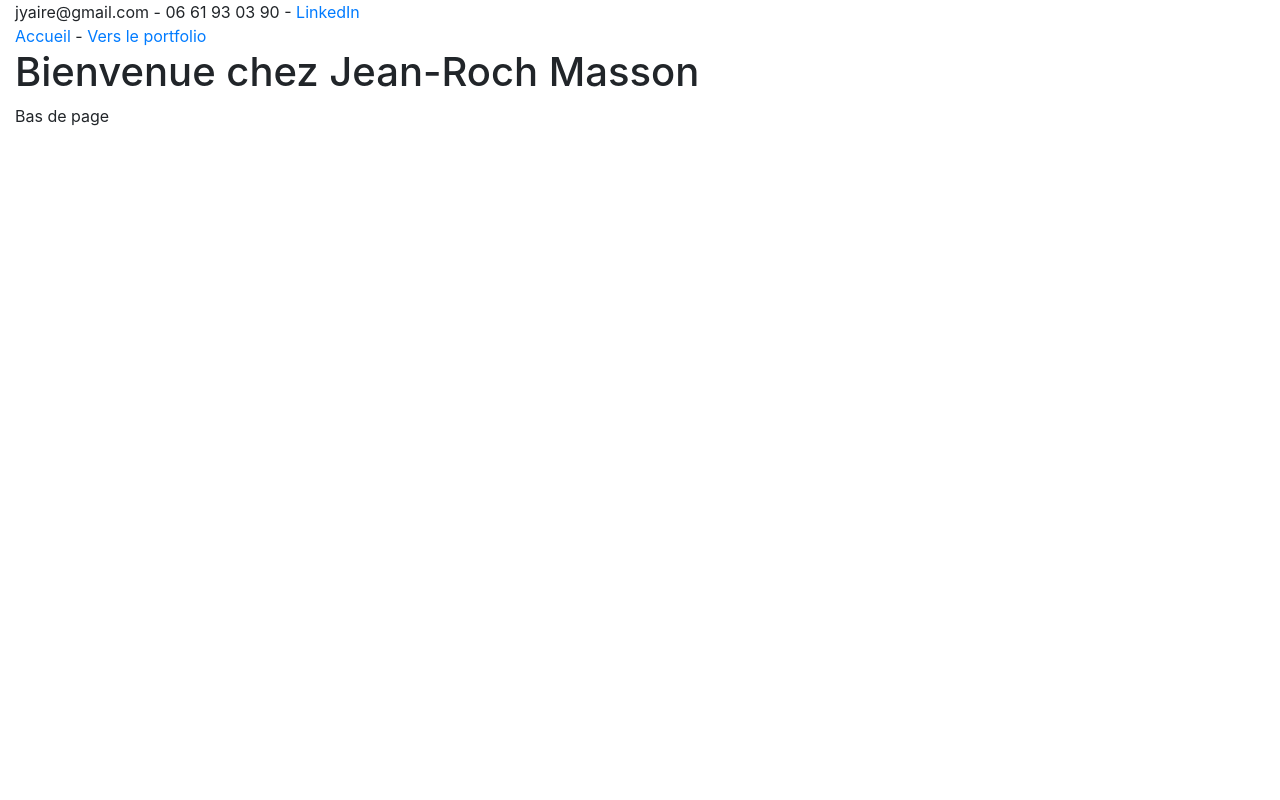
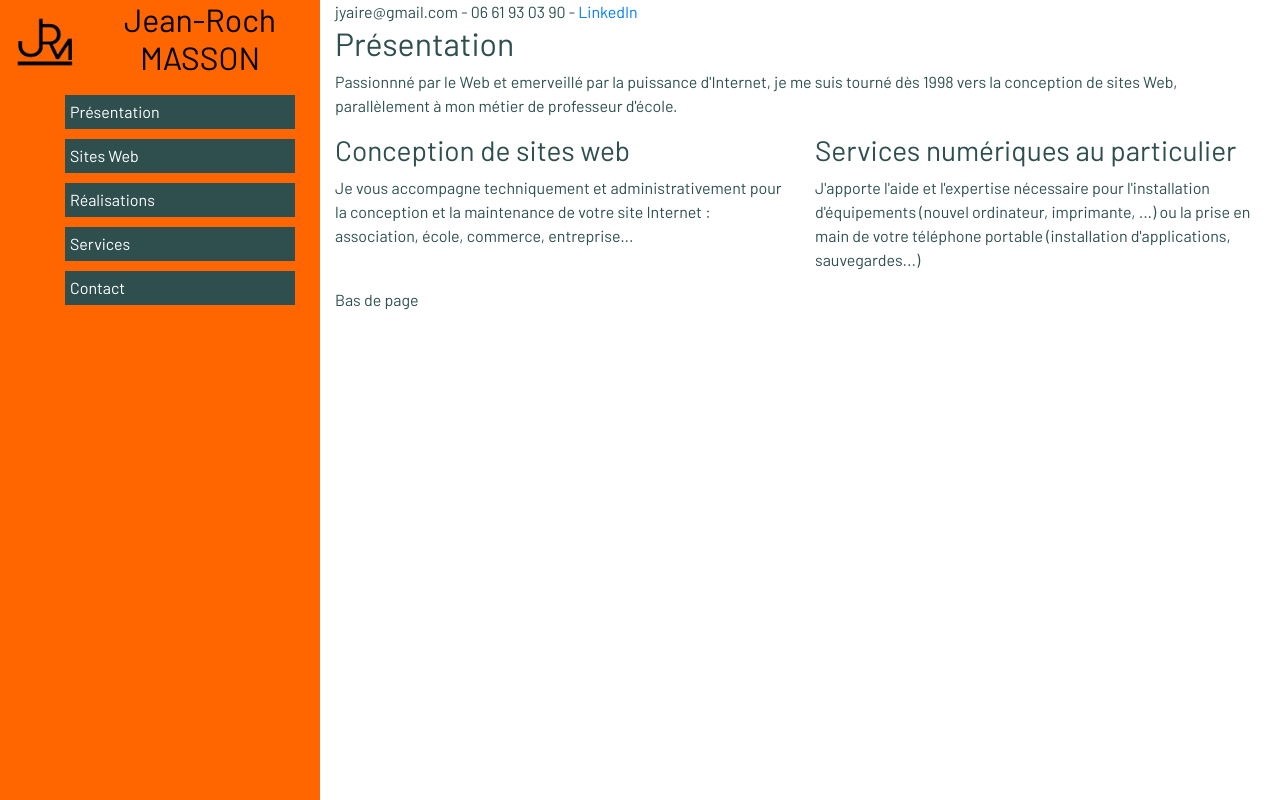
Before and after one commit to jyaire/jyaire, an Angular app: page / in a window 1280 px wide. Built offline with nearby package versions, Linux system fonts and the light colour scheme.

Commit message:
First CSS of project and stucture 2 columns

```diff
--- a/src/app/app-routing.module.ts
+++ b/src/app/app-routing.module.ts
@@ -2,14 +2,18 @@ import { NgModule } from '@angular/core';
 import { Routes, RouterModule } from '@angular/router';
 import { HomeComponent } from './home/home.component';
 import { PortfolioComponent } from './portfolio/portfolio.component';
+import { ServicesComponent } from './services/services.component';
 
 const routes: Routes = [
   { path: '', component: HomeComponent },
+  { path: 'services', component: ServicesComponent },
   { path: 'portfolio', component: PortfolioComponent }
 ];
 
 @NgModule({
-  imports: [RouterModule.forRoot(routes)],
+  imports: [
+    RouterModule.forRoot(routes),
+  ],
   exports: [RouterModule]
 })
 export class AppRoutingModule { }
--- a/src/app/app.component.html
+++ b/src/app/app.component.html
@@ -1,16 +1,11 @@
 <div class="container-fluid">
-  <div class="row">
-    <div class="col-12">
-      <app-contact-line></app-contact-line>
-    </div>
-    <div class="col-12">
+  <div class="row main">
+    <div class="col-3 menu">
       <app-menu></app-menu>
     </div>
-    <div class="col-12">
+    <div class="col-9 home">
+      <app-contact-line></app-contact-line>
       <router-outlet></router-outlet>
-    </div>
-    <div class="col-12">
-      <app-footer></app-footer>
     </div>
   </div>
 </div>
--- a/src/app/app.component.scss
+++ b/src/app/app.component.scss
@@ -0,0 +1,13 @@
+.main {
+    font-family: 'Barlow', sans-serif;
+}
+
+.menu {
+    background-color: #FF6600;
+    color: white;
+    height: 100vh;
+}
+
+.home {
+    color: darkslategray;
+}
--- a/src/app/home/home.component.html
+++ b/src/app/home/home.component.html
@@ -1 +1,29 @@
-<h1>Bienvenue chez Jean-Roch Masson</h1>
+<div class="row">
+    <div class="col-11">
+        <h2>Présentation</h2>
+        <p>Passionnné par le Web et emerveillé par la puissance d'Internet,
+            je me suis tourné dès 1998 vers la conception de sites Web,
+        parallèlement à mon métier de professeur d'école.</p>
+    </div>
+    <div class="col-12">
+        <div class="row">
+            <div class="col-6">
+                <h3>Conception de sites web</h3>
+                <p>
+                    Je vous accompagne techniquement et administrativement pour la conception et la maintenance
+                    de votre site Internet : association, école, commerce, entreprise...
+                </p>
+            </div>
+            <div class="col-6">
+                <h3>Services numériques au particulier</h3>
+                <p>
+                    J'apporte l'aide et l'expertise nécessaire pour l'installation d'équipements (nouvel ordinateur, imprimante, ...)
+                    ou la prise en main de votre téléphone portable (installation d'applications, sauvegardes...)
+                </p>
+            </div>
+        </div>
+    </div>
+    <div class="col-12">
+        <app-footer></app-footer>
+    </div>
+</div>
--- a/src/app/menu/menu.component.html
+++ b/src/app/menu/menu.component.html
@@ -1 +1,30 @@
-<a routerLink="/">Accueil</a> - <a routerLink="portfolio">Vers le portfolio</a>
+<div class="row">
+    <div class="col-3 my-auto text-center">
+        <img alt="JRM" src="./assets/images/logoJR.png" id="logo">
+    </div>
+    <div class="col-9 text-center">
+        <h1>Jean-Roch<br>MASSON</h1>
+    </div>
+</div>
+
+<ul>
+    <a routerLink="/">
+        <li>
+            Présentation
+        </li>
+    </a>
+    <li>
+        Sites Web
+    </li>
+    <a routerLink="portfolio">
+        <li>
+            Réalisations
+        </li>
+    </a>
+    <li>
+        <a routerLink="services">Services</a>
+    </li>
+    <li>
+        Contact
+    </li>
+</ul>
--- a/src/app/menu/menu.component.scss
+++ b/src/app/menu/menu.component.scss
@@ -0,0 +1,20 @@
+h1 {
+    color: black;
+    font-size: 2rem;
+}
+
+a {
+    color: white;
+}
+
+li {
+    background-color: darkslategray;
+    margin: 10px;
+    padding: 5px;
+    list-style-type: none;
+}
+
+#logo {
+    height:60px;
+    width: auto;
+}
--- /dev/null
+++ b/src/app/services/services.component.html
@@ -0,0 +1 @@
+<p>services works!</p>
--- /dev/null
+++ b/src/app/services/services.component.ts
@@ -0,0 +1,15 @@
+import { Component, OnInit } from '@angular/core';
+
+@Component({
+  selector: 'app-services',
+  templateUrl: './services.component.html',
+  styleUrls: ['./services.component.scss']
+})
+export class ServicesComponent implements OnInit {
+
+  constructor() { }
+
+  ngOnInit(): void {
+  }
+
+}
--- a/src/index.html
+++ b/src/index.html
@@ -8,6 +8,7 @@
   <link rel="stylesheet" href="https://maxcdn.bootstrapcdn.com/bootstrap/4.0.0/css/bootstrap.min.css" integrity="sha384-Gn5384xqQ1aoWXA+058RXPxPg6fy4IWvTNh0E263XmFcJlSAwiGgFAW/dAiS6JXm" crossorigin="anonymous">
 <script src="https://maxcdn.bootstrapcdn.com/bootstrap/4.0.0/js/bootstrap.min.js" integrity="sha384-JZR6Spejh4U02d8jOt6vLEHfe/JQGiRRSQQxSfFWpi1MquVdAyjUar5+76PVCmYl" crossorigin="anonymous"></script>
   <link rel="icon" type="image/x-icon" href="favicon.ico">
+  <link href="https://fonts.googleapis.com/css2?family=Barlow&display=swap" rel="stylesheet">
 </head>
 <body>
   <app-root></app-root>
```
Also changed, not shown: src/app/app.module.ts (+5 -4 lines), src/app/services/services.component.scss (added), src/assets/images/logoJR.png (added), 1 other file (tests, documents, lock files or other folders).
